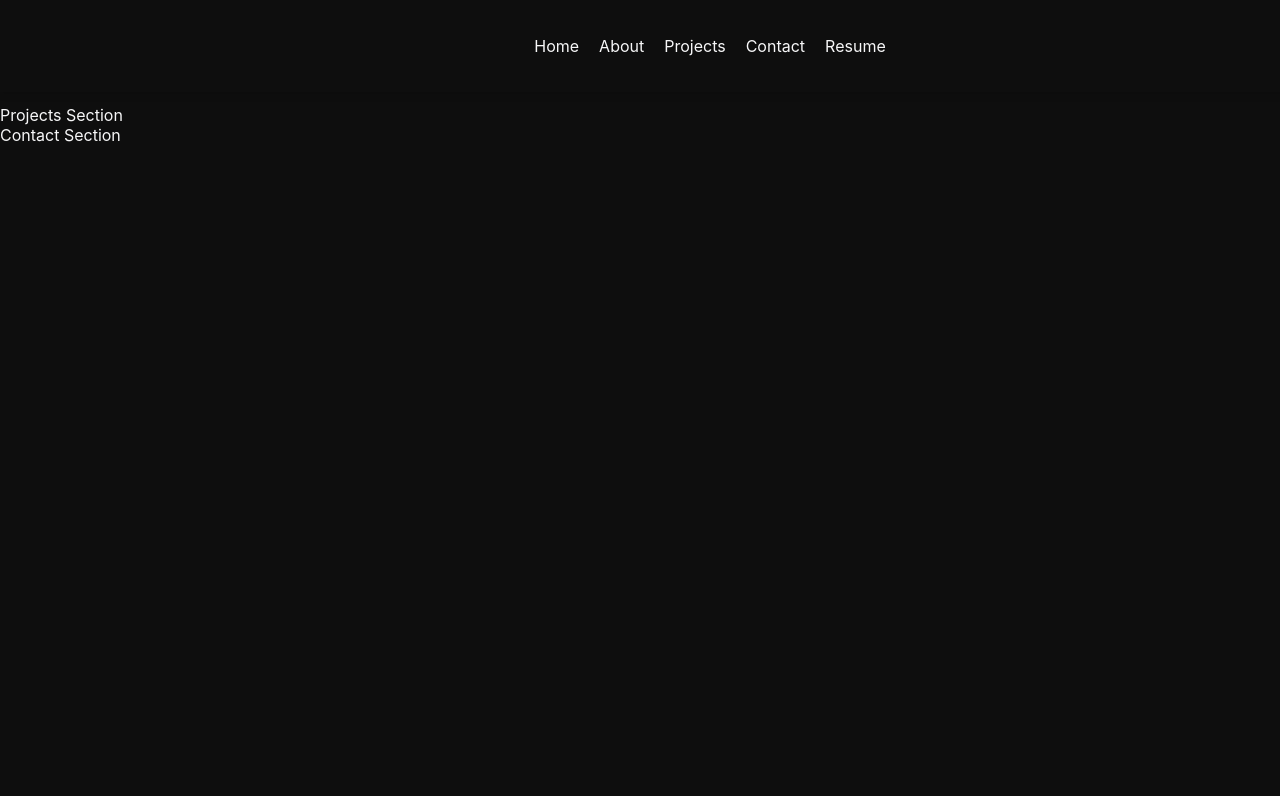
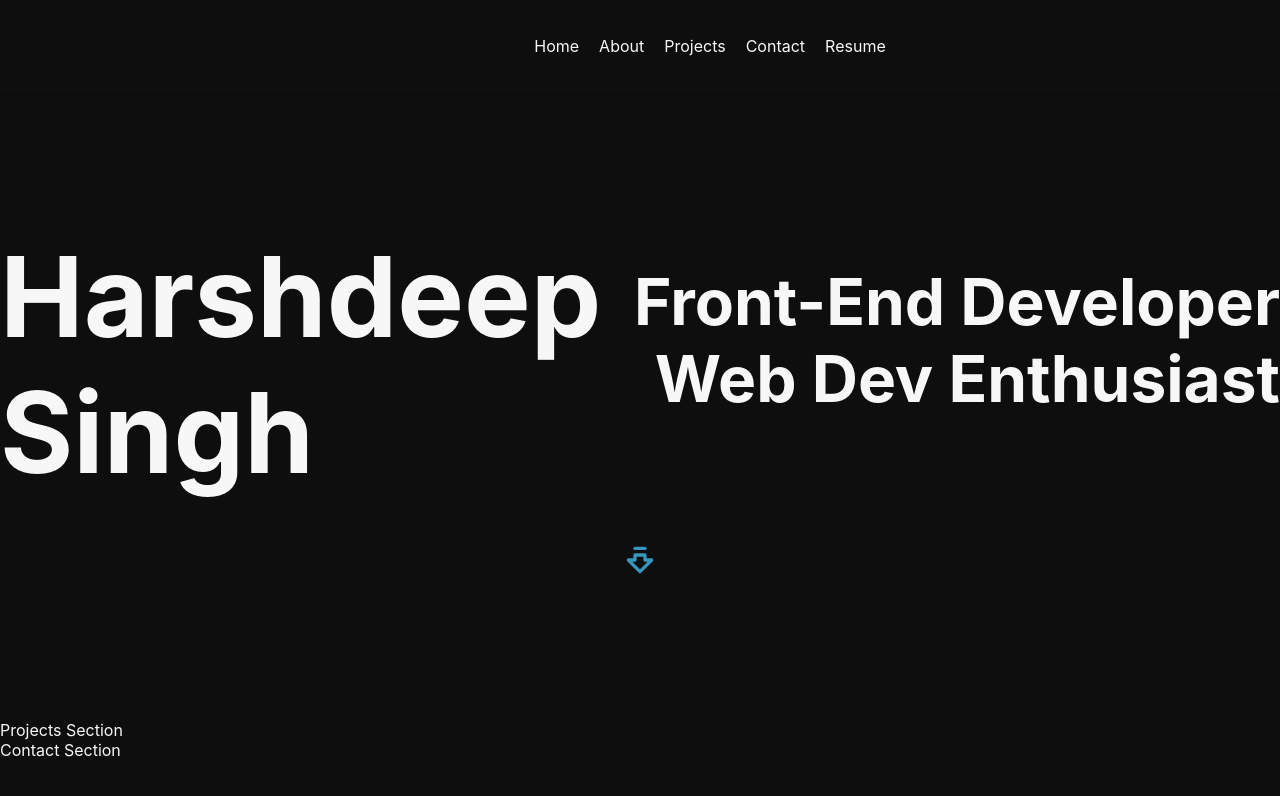
Before and after one commit to Harshdeepsdhillon1/Portfolio, a React (Vite) app in the folder MyPortfolio/: page / in a window 1280 px wide. Shown: the top 796 px of the page. Built offline with nearby package versions, Linux system fonts and the light colour scheme.

Commit message:
added hero section

```diff
--- /dev/null
+++ b/MyPortfolio/src/components/hero.jsx
@@ -0,0 +1,22 @@
+import { ArrowBigDownDash } from "lucide-react"; // Import the arrow
+import { Link } from "react-scroll";
+import "../styles.css"; // Ensure styles are correctly linked
+
+const Hero = () => {
+  return (
+    <section className="hero">
+      <div className="hero-container">
+        <h1 className="hero-title">Harshdeep Singh</h1>
+        <h2 className="hero-subtitle">
+          Front-End Developer  Web Dev Enthusiast
+        </h2>
+      </div>
+      {/* Scroll Down Arrow */}
+      <Link to="skills" smooth={true} duration={500} className="scroll-arrow">
+          <ArrowBigDownDash size={40} color="#3795BD" />
+        </Link>
+    </section>
+  );
+};
+
+export default Hero;
--- a/MyPortfolio/src/pages/Home.jsx
+++ b/MyPortfolio/src/pages/Home.jsx
@@ -1,4 +1,6 @@
 import Navbar from "../components/navbar";
+import Hero from "../components/hero";
+
 
 const Home = () => {
   return (
@@ -7,10 +9,7 @@ const Home = () => {
       <Navbar />
 
       {/* Hero Section */}
-      <section className="h-screen flex flex-col items-center justify-center text-center bg-primary text-third px-6">
-        <h1 className="text-4xl font-bold">Hi, I'm Harshdeep Singh</h1>
-        <p className="text-lg mt-4">Front-End Developer | JavaScript Enthusiast</p>
-      </section>
+      <Hero />
 
       {/* Placeholder for Projects Section */}
       <section id="projects" className="h-screen bg-secondary1 text-third flex items-center justify-center text-3xl">
--- a/MyPortfolio/src/styles.css
+++ b/MyPortfolio/src/styles.css
@@ -5,7 +5,7 @@
     padding: 20px 50px;
     position: fixed;
     display: flex;
-    justify-content: space-between;
+    justify-content: space-evenly;
     align-items: center;
     width: 100%;
     top: 0;
@@ -50,6 +50,7 @@
     border: none;
     cursor: pointer;
     color: #F7F7F8;
+    padding-left: 280px;
   }
 
   /* Mobile Navigation */
@@ -116,12 +117,82 @@
     transition: opacity 0.4s ease-in-out;
   }
 
-  /* Responsive Design */
+  /* Responsive Design for Nav Bar */
   @media screen and (max-width: 768px) {
+
     .nav-links {
       display: none;
     }
     .mobile-menu {
       display: block;
+
     }
   }
+
+  /* Hero Section */
+.hero {
+    height: 90vh;
+    display: flex;
+    flex-direction: column;
+    align-items: center;
+    justify-content: center;
+    background-color: #0e0e0e;
+    color: #F7F7F8;
+  }
+
+  .hero-container {
+    display: flex;
+    align-items: center;
+    text-align: center;
+    justify-content: space-between;
+  }
+
+  .hero-title {
+    font-size: 7rem;
+    font-weight: bold;
+    margin-bottom: 20px;
+    text-align: left;
+  }
+
+  .hero-subtitle {
+    font-size: 4rem;
+    margin-bottom: 30px;
+    text-align: right;
+  }
+
+  /* Scroll Arrow */
+  .scroll-arrow {
+    display: inline-block;
+    margin-top: 20px;
+    cursor: pointer;
+    transition: transform 0.3s ease;
+  }
+
+  .scroll-arrow:hover {
+    transform: translateY(5px); /* Slight hover effect */
+  }
+
+  /* Responsive Design */
+  @media screen and (max-width: 1024px) {
+    .hero-title {
+      font-size: 6rem;
+    }
+
+    .hero-subtitle {
+      font-size: 3rem;
+    }
+
+    .scroll-arrow {
+      margin-top: 10px;
+    }
+  }
+
+  @media screen and (max-width: 768px) {
+    .hero-title {
+      font-size: 4rem;
+    }
+
+    .hero-subtitle {
+      font-size: 2rem;
+    }
+  }
```
